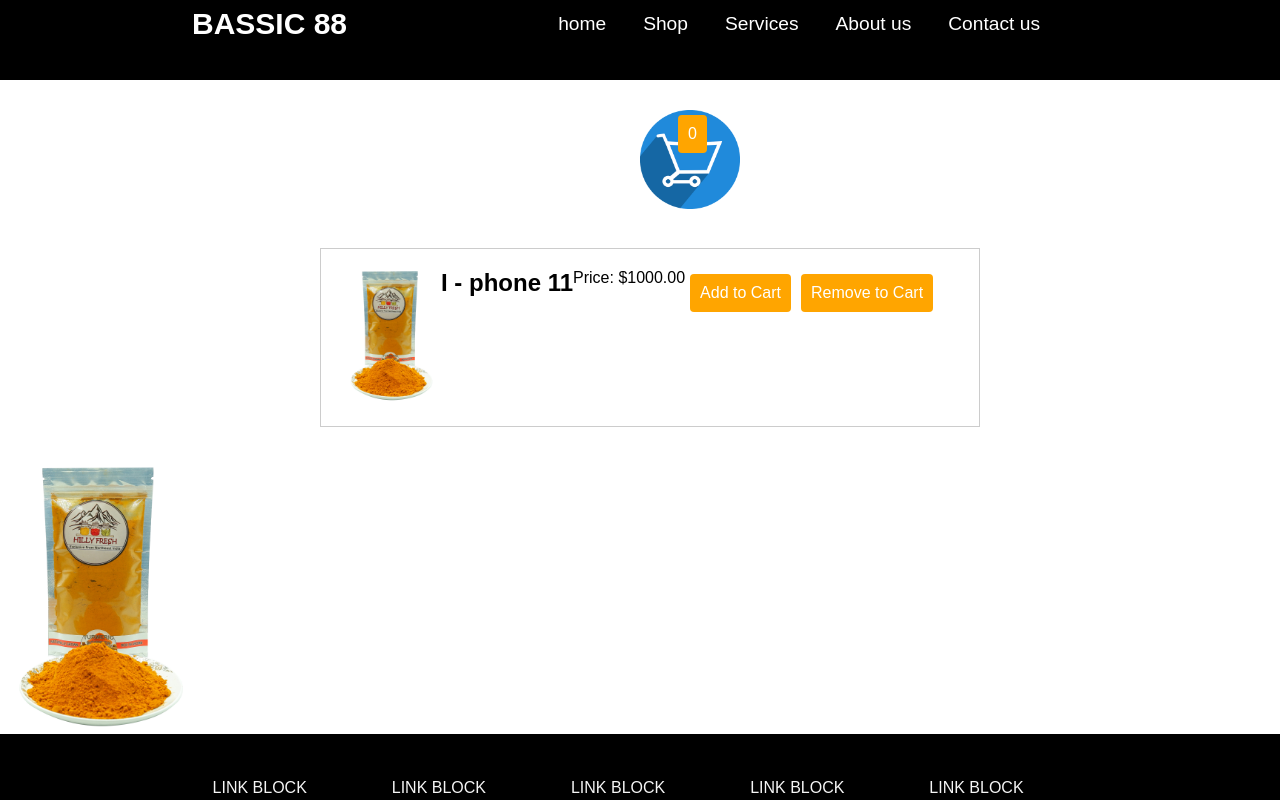
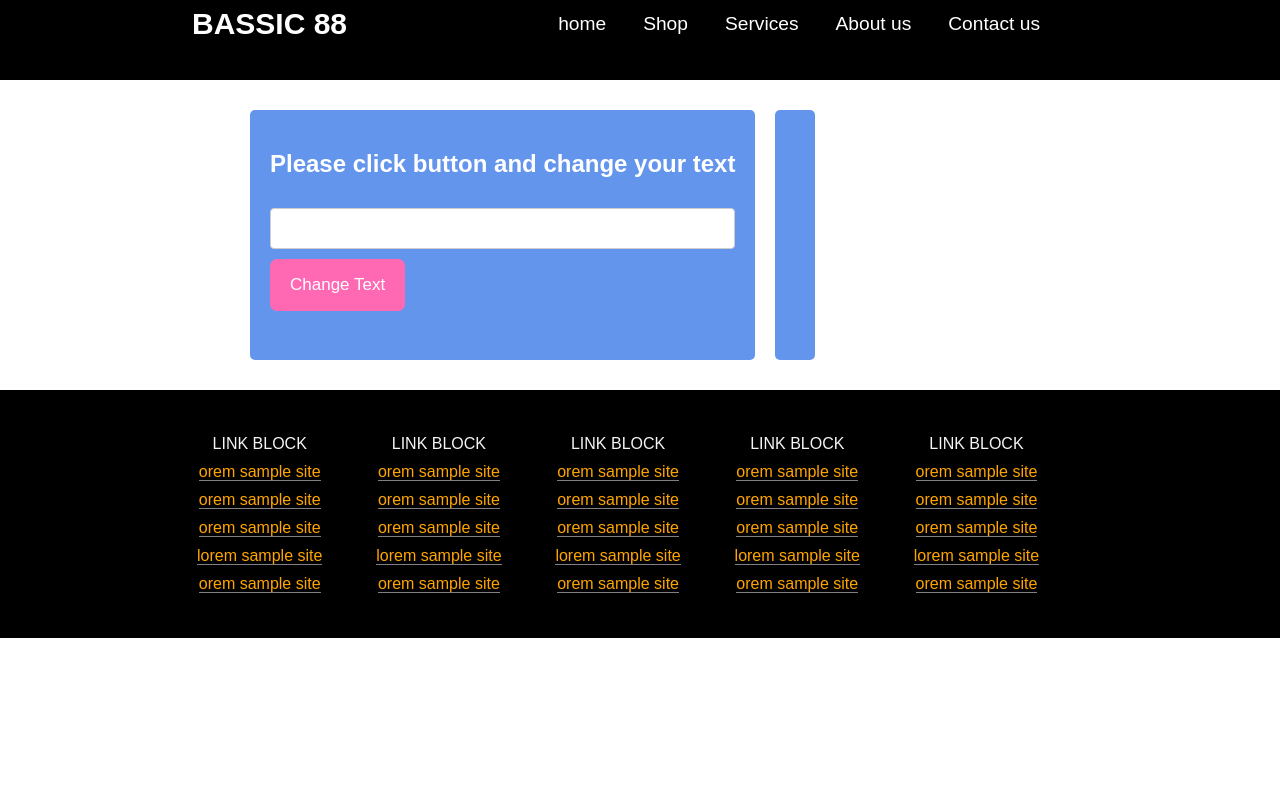
Before and after one commit to kumarthapa/project-in-react, a React (Create React App) app: page /shop in a window 1280 px wide. Shown: the top 800 px of the page. Built offline with nearby package versions, Linux system fonts and the light colour scheme.

Commit message:
redux first project

```diff
--- a/src/App.js
+++ b/src/App.js
@@ -10,8 +10,6 @@ import Shop from './component/pages/Shop';
 import Adduser from './component/UserData/Adduser';
 import Edituser from './component/UserData/Edituser';
 import Viewuser from './component/UserData/Viewuser';
-import HomeContainer from './containers/HomeContainer';
-import HeaderContainer from './containers/HeaderContainer';
 import {BrowserRouter as Router, Route, Switch} from 'react-router-dom';
 export default class App extends Component {
     render() {
@@ -19,8 +17,6 @@ export default class App extends Component {
             <div>
             <Router>
             <Navbar/>
-            <HeaderContainer/>
-            <HomeContainer/>
             <Switch>
                 <Route exact path="/project-in-react" component ={Home}/>
                 <Route exact path="/contact" component ={Contact}/>
--- a/src/component/Header.js
+++ /dev/null
@@ -1,13 +0,0 @@
-import React, { Component } from 'react'
-import shoppingCart from '../assets/images/shoppingCart.png'
-export default class Header extends Component {
-    render() {
-        console.log(this.props.cardData);
-        return (
-            <div style={{textAlign:'center', padding:'30px', width:'500px', height:'150px', margin:'auto'}}>
-                <img src={shoppingCart} style={{width:'100px', textAlign:'center',position:'absolute'}}/>
-                <button className="ReadmoreButton" style={{position:'absolute', marginLeft:'38px'}}>{this.props.cardData.length}</button>
-            </div>
-        )
-    }
-}
--- a/src/component/Myhome.js
+++ /dev/null
@@ -1,52 +0,0 @@
-import React, { Component } from "react";
-import Turmeric from "../assets/images/Turmeric.jpg";
-// my parant is src/containers/HomeContainer.js
-export default class Myhome extends Component {
-  render() {
-    //console.log("Myhome==", this.props);
-    return (
-      <div style={{width:'50%', margin:'auto'}}>
-        <br/>
-        <div
-          style={{
-            display: "flex",
-            padding: "20px",
-            border: "1px solid #ccc",
-            justifyContent: "flex-start",
-            width: "660px",
-            margin:'auto'
-          }}
-        >
-          <div>
-            <img src={Turmeric} width="100px" alt="Turmeric" />
-          </div>
-          <div>
-            <h2>I - phone 11</h2>
-          </div>
-          <div>
-            <p>Price: $1000.00</p>
-          </div>
-          <div>
-            <button className="ReadmoreButton"
-              onClick={() =>
-                this.props.addToCartHandler({ price: 1000, name: "i-phone11" })
-              }
-            >
-              Add to Cart
-            </button>
-          </div>
-          <div>
-            <button className="ReadmoreButton"
-              onClick={() =>
-                this.props.removeToCartHandler()
-              }
-            >
-              Remove to Cart
-            </button>
-          </div>
-        </div>
-        <br/> <br/>
-      </div>
-    );
-  }
-}
--- a/src/component/pages/Shop.js
+++ b/src/component/pages/Shop.js
@@ -1,11 +1,51 @@
-import React, { Component } from 'react'
-import Turmeric from '../../assets/images/Turmeric.jpg'
-export default class Shop extends Component {
+import React, { Component } from 'react';
+import { connect } from "react-redux";
+import { addTotext } from "../../services/action/actions";
+class Shop extends Component {
+  constructor(props) {
+    super(props)
+    this.state = {
+      name: ''
+    }
+    this.onClickHandler = this.onClickHandler.bind(this);
+  }
+  onchangeHandler = (e) => {
+    e.preventDefault()
+    this.setState({ name: e.target.value })
+  }
+
+  onClickHandler = (e) => {
+    e.preventDefault();
+    if (this.state.name == '') {
+      alert('Please write some rext..!');
+    } else {
+      this.props.addTotextHandler(this.state.name)
+    }
+
+  }
   render() {
     return (
+      <>
+        <div style={{ display: 'flex', width: '800px', margin: '30px auto' }}>
+          <div style={{ padding: '20px', color: 'white', backgroundColor: 'cornflowerblue', borderRadius: '5px', margin: 'auto 10px', height: '250px' }}>
+            <h2 style={{ margin: '10px 0', padding: '10px 0' }}>Please click button and change your text</h2>
+            <input type="text" name="name" onChange={this.onchangeHandler} style={{ margin: '10px 0', padding: '10px 7' }} value={this.state.name} />
 
-            <img src={Turmeric} width="200px" alt="Turmeric" />
+            <button onClick={this.onClickHandler} style={{ padding: '16px 20px', backgroundColor: 'hotpink', color: 'white', borderRadius: '7px', border: 'none', fontSize: '17px' }}>Change Text</button>
 
+          </div>
+          <div style={{ padding: '20px', color: 'white', backgroundColor: 'cornflowerblue', borderRadius: '5px', margin: 'auto 10px', height: '250px' }}>
+            <h3 style={{ margin: '10px 0', padding: '10px 0' }}>{this.props.username.username}</h3>
+          </div>
+        </div>
+      </>
     );
   }
 }
+const mapStateToProps = (state) => ({
+  username: state.cardItems
+});
+const mapDispatchToProps = (dispatch) => ({
+  addTotextHandler: (data) => dispatch(addTotext(data))
+});
+export default connect(mapStateToProps, mapDispatchToProps)(Shop);
--- a/src/containers/HeaderContainer.js
+++ /dev/null
@@ -1,11 +0,0 @@
-//'ReMyhomeact'==my parant is src/App.js
-import Header from "../component/Header";
-import { connect } from "react-redux";
-// import { addToCart } from "../services/action/actions";
-const mapStateToProps = (state) => ({
-  cardData: state.cardItems,
-});
-const mapDispatchToProps = (dispatch) => ({
-//   addToCartHandler: (data) => dispatch(addToCart(data)),
-});
-export default connect(mapStateToProps, mapDispatchToProps)(Header);
--- a/src/containers/HomeContainer.js
+++ /dev/null
@@ -1,13 +0,0 @@
-//'ReMyhomeact'==my parant is src/App.js
-import { connect } from "react-redux";
-import { addToCart,removeToCart } from "../services/action/actions";
-import Myhome from "../component/Myhome";
-const mapStateToProps = (state) => ({
-  cardData: state.cardItems,
-});
-const mapDispatchToProps = (dispatch) => ({
-  addToCartHandler: (data) => dispatch(addToCart(data)),
-  removeToCartHandler: (data) => dispatch(removeToCart(data)),
-});
-export default connect(mapStateToProps, mapDispatchToProps)(Myhome);
-// export default ReMyhomeact;
--- a/src/index.js
+++ b/src/index.js
@@ -8,7 +8,7 @@ import './assets/css/Project.css';
 import App from './App'
 
 const store=createStore(rootReducer)
-console.log('store data' , store)
+//console.log('store data' , store)
 
 
 ReactDom.render(
--- a/src/services/action/actions.js
+++ b/src/services/action/actions.js
@@ -1,15 +1,10 @@
 //'action' my parant is services/reducers.js
-import {ADD_TO_CART,REMOVE_TO_CART} from '../constants';
-export const addToCart=(data)=>{
-    //console.log('action', data);
+import {ADD_TO_TEXT} from '../constants';
+
+export const addTotext=(data)=>{
+    //console.log('action');
     return{
-           type:ADD_TO_CART,
+           type:ADD_TO_TEXT,
            data:data
     }
 }
-export const removeToCart=()=>{
-    console.log('action');
-    return{
-           type:REMOVE_TO_CART,
-    }
-}
--- a/src/services/constants.js
+++ b/src/services/constants.js
@@ -1,2 +1,3 @@
 export const ADD_TO_CART  = 'ADD_TO_CART';
 export const REMOVE_TO_CART  = 'REMOVE_TO_CART';
+export const ADD_TO_TEXT  = 'ADD_TO_TEXT';
--- a/src/services/reducers/reducer.js
+++ b/src/services/reducers/reducer.js
@@ -1,18 +1,13 @@
 //'cardItems' my parant is services/reducers/index.js
-import { ADD_TO_CART, REMOVE_TO_CART } from "../constants";
+import {ADD_TO_TEXT} from "../constants";
 const initialState = {
-  cardData: [],
+  username:''
 };
-export default function cardItems(state = [], action) {
+export default function cardItems(state = initialState, action) {
   switch (action.type) {
-    case ADD_TO_CART:
+      case ADD_TO_TEXT:
       //console.log('reducer', action)
-      return [...state, { cardData: action.data }];
-
-    case REMOVE_TO_CART:
-      //console.log('reducer', action)
-      state.pop()
-      return [...state,];
+      return {...state, username: action.data};
 
     default:
       return state;
```
Also changed, not shown: 1 other file (tests, documents, lock files or other folders).
